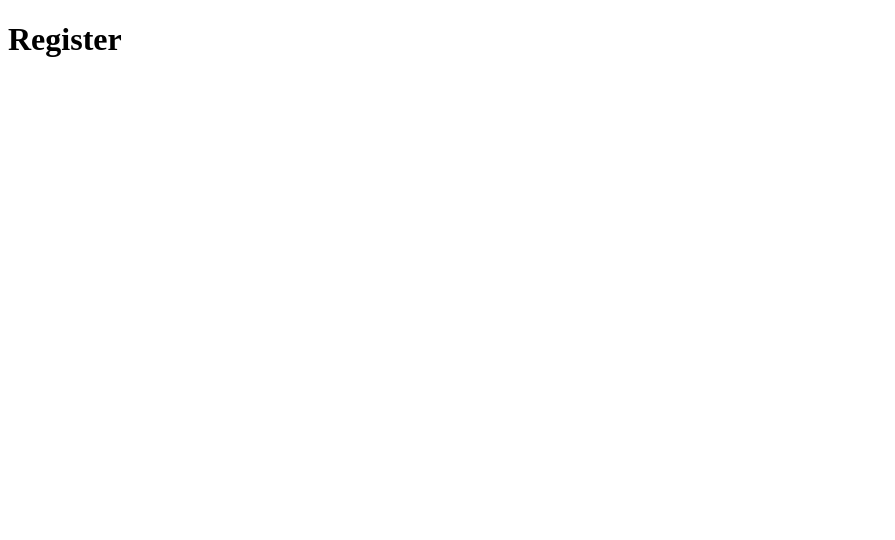
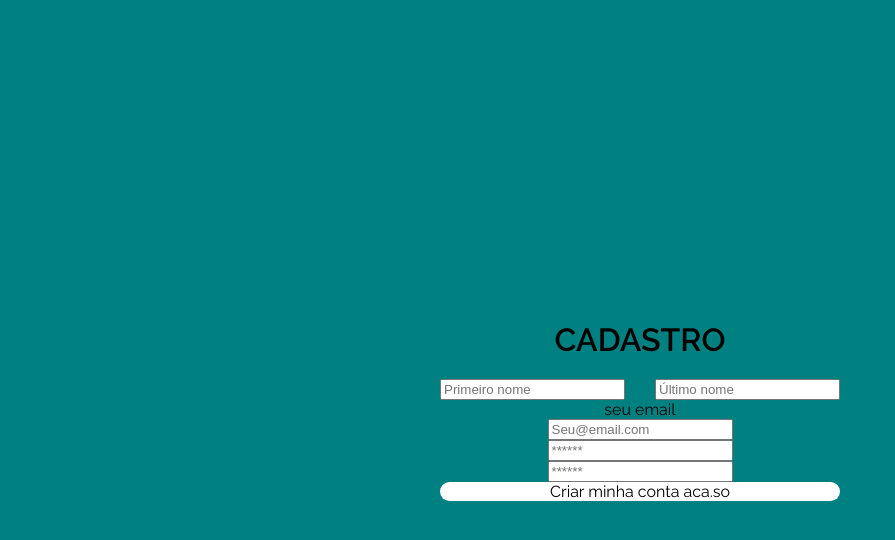
Before and after one commit to gabriel-ggpk/aca_so, a React (Create React App) app: page /register in a window 1280 px wide. Shown: the top 540 px of the page, without its empty margins (0-895 px from the left). Built offline with nearby package versions, Linux system fonts and the light colour scheme.

Commit message:
feature - pagina de registro e estilos globais
estrutura base da pagina de registro e estilos globais como cores e fontes

```diff
--- a/public/index.html
+++ b/public/index.html
@@ -4,7 +4,9 @@
     <meta charset="utf-8" />
     <link rel="icon" href="%PUBLIC_URL%/favicon.ico" />
     <meta name="viewport" content="width=device-width, initial-scale=1" />
-
+    <link rel="preconnect" href="https://fonts.googleapis.com">
+    <link rel="preconnect" href="https://fonts.gstatic.com" crossorigin>
+    <link href="https://fonts.googleapis.com/css2?family=Raleway:wght@400;500;600&display=swap" rel="stylesheet">
     <title>Aca.so</title>
   </head>
   <body>
--- a/src/app.tsx
+++ b/src/app.tsx
@@ -3,14 +3,19 @@ import React, { Suspense } from 'react';
 import { BrowserRouter, Route, Routes } from 'react-router-dom';
 import routes from './core/config/routes';
 import RouteInterface from './core/interfaces/route';
+import GlobalStyle from './globalStyles';
 
 export default function AppRoutes(): JSX.Element {
   return (
-    <BrowserRouter>
-      <Suspense fallback="">
-        <Routes>{RouterComponents}</Routes>
-      </Suspense>
-    </BrowserRouter>
+    <>
+      <GlobalStyle />
+      <BrowserRouter>
+        <Suspense fallback="">
+          <Routes>{RouterComponents}</Routes>
+        </Suspense>
+      </BrowserRouter>
+    </>
+
   );
 }
 const RouterComponents = routes.map(
--- a/src/components/elements/button/index.tsx
+++ b/src/components/elements/button/index.tsx
@@ -4,16 +4,14 @@ import styled from 'styled-components';
 export interface Props {
   children?: React.ReactNode;
   backgroundColor?: string;
-  color: string;
-  height: string;
+  height?: string;
   width: string;
   onClick: () => void;
 }
 const StyledButton = styled.div<Props>`
   background-color: ${(props) => props.backgroundColor || 'white'};
-  color: ${(props) => props.color || 'white'};
-  height: ${(props) => props.height || '50px'};
-  width: ${(props) => props.width || '200px'};
+  height: ${(props) => props.height || ''};
+  width: ${(props) => props.width || ''};
   border-radius: 30px;
   display: flex;
   justify-content: center;
@@ -22,7 +20,6 @@ const StyledButton = styled.div<Props>`
 
 export default function Button({
   children,
-  color,
   height,
   width,
   onClick,
@@ -32,7 +29,6 @@ export default function Button({
     <div className="wrapper">
       <StyledButton
         onClick={onClick}
-        color={color}
         backgroundColor={backgroundColor}
         height={height}
         width={width}
--- /dev/null
+++ b/src/globalStyles.ts
@@ -0,0 +1,17 @@
+import { createGlobalStyle } from 'styled-components';
+
+const GlobalStyle = createGlobalStyle`
+    html{
+        height: -webkit-fill-available;
+    }
+  body {
+    margin: 0;
+    padding: 0;
+    background: teal;
+    font-family: 'Raleway', sans-serif;
+    min-height: 100vh;
+    min-height: -webkit-fill-available;
+  }
+`;
+
+export default GlobalStyle;
--- a/src/pages/register/index.tsx
+++ b/src/pages/register/index.tsx
@@ -1,9 +1,43 @@
 import React from 'react';
+import styled from 'styled-components';
+import Input from '@/components/elements/input';
+import Button from '@/components/elements/button';
+
+const NameWrapper = styled.div`
+  display: flex;
+  justify-content: space-between;
+  width: 400px;
+`;
+const FormWrapper = styled.div`
+  display: flex;
+  flex-direction: column;
+  align-items: center;
+  justify-content: center;
+  height: 100vh;
+`;
 
 export default function Register(): JSX.Element {
   return (
-    <div>
-      <h1>Register</h1>
-    </div>
+    <FormWrapper>
+      <h1>CADASTRO</h1>
+      <NameWrapper>
+        <Input type="text" placeholder="Primeiro nome" />
+        <Input type="text" placeholder="Último nome" />
+      </NameWrapper>
+      <span>seu email</span>
+      <Input type="email" placeholder="Seu@email.com" />
+      <Input type="password" placeholder="******" />
+      <Input type="password" placeholder="******" />
+      <Button
+        backgroundColor="white"
+        width="400px"
+        onClick={() => {
+          console.log('clicou');
+        }}
+      >
+        Criar minha conta aca.so
+      </Button>
+    </FormWrapper>
+
   );
 }
```
